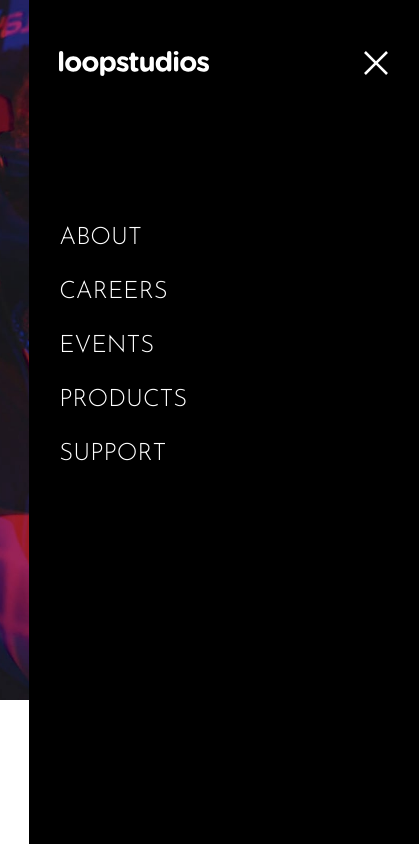
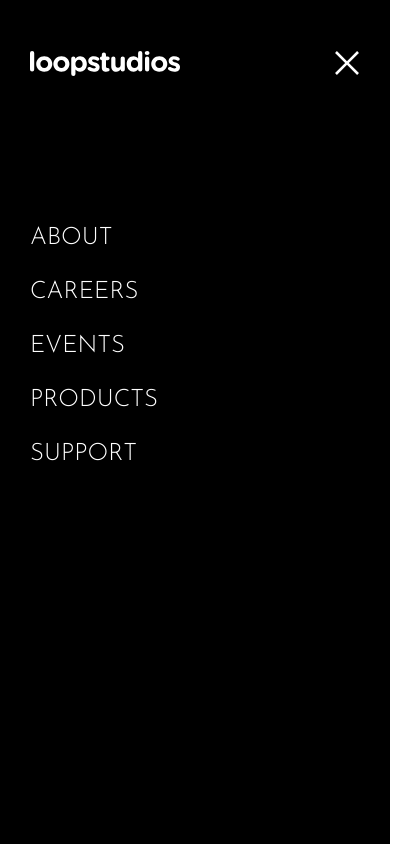
Before and after one commit to doniecode/loopstudios-, a plain HTML site: page index.html in a window 390 px wide. Both pictures are taken after a click on the picture 347 px from the left and 52 px from the top of the page. Shown: the top 844 px of the page, 419 px wide, since content can reach past the window. Drawn offline with Linux system fonts and the light colour scheme.

Commit message:
Add files via upload

```diff
--- a/style.css
+++ b/style.css
@@ -19,7 +19,6 @@ body{
   font-size: 1rem;
   background-color: var(--White);
   color: var(--Black);
-  overflow: none;
 }
 a{
   text-decoration: none;
@@ -273,6 +272,8 @@ footer{
     background-color: var(--Black);
     position: absolute;
     top: 0;
+    left: 0;
+    right: 0;
     width: 100%;
     height: 100vh;
     padding: 50px 30px;
```
